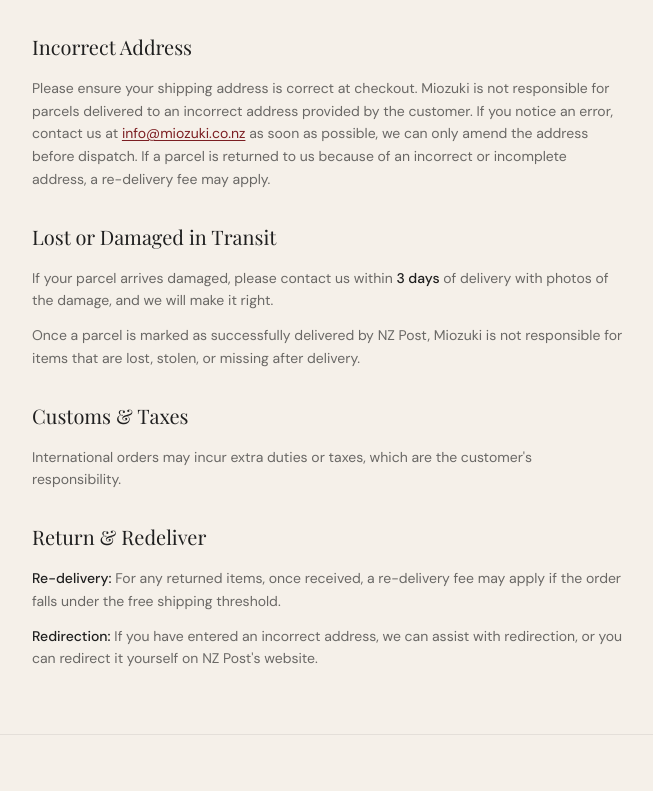
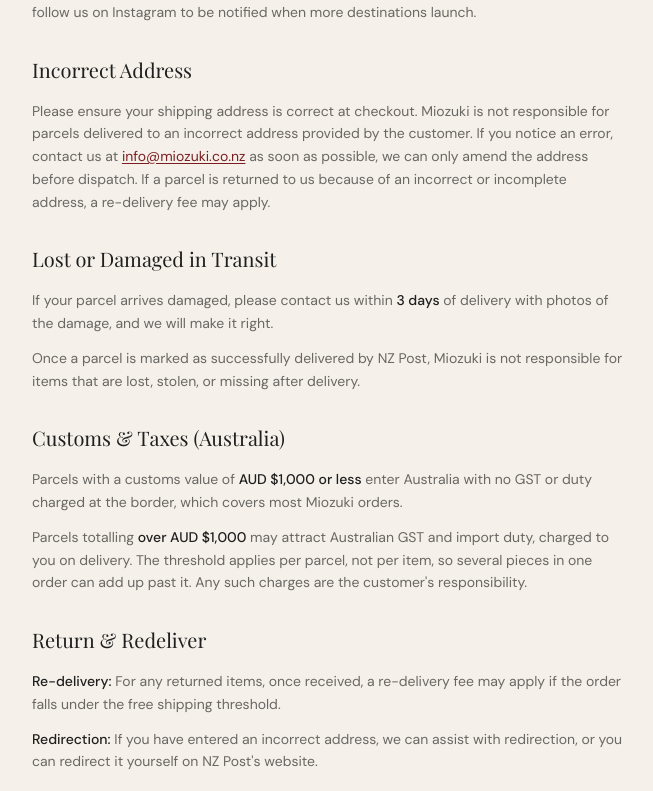
Before and after one commit to reonzpika/miozuki-web, a Next.js app: page /policies/shipping-policy in a window 1280 px wide. Shown: the part 1159-1950 px from the top of the page, without its empty margins (312-965 px from the left). Built offline with nearby package versions, Linux system fonts and the light colour scheme; no server answers; a web font is replaced by a local one.

Commit message:
AU groundwork: cart duty-transparency note keyed to subtotal, AUD-at-checkout messaging, shipping policy customs section, areaServed NZ+AU

```diff
--- a/app/policies/shipping-policy/page.tsx
+++ b/app/policies/shipping-policy/page.tsx
@@ -3,7 +3,8 @@ import Link from 'next/link';
 
 export const metadata: Metadata = {
   title: 'Shipping Policy | Miozuki',
-  description: 'Miozuki NZ shipping rates, delivery times, and made-to-order lead times.',
+  description:
+    'Miozuki shipping to New Zealand and Australia: rates, delivery times, made-to-order lead times, and what AU customers pay at the border.',
 };
 
 export default function ShippingPolicyPage() {
@@ -67,7 +68,7 @@ export default function ShippingPolicyPage() {
           </div>
           <p className="mb-4">
             Delivery times to Australia vary by destination. A tracking number will be emailed to you
-            once your order is dispatched.
+            once your order is dispatched. Australian orders are shown and charged in AUD at checkout.
           </p>
           <p>
             We do not currently ship to other international destinations. Sign up to our newsletter
@@ -106,10 +107,17 @@ export default function ShippingPolicyPage() {
         </div>
 
         <div>
-          <h2 className="font-serif text-xl text-charcoal mb-4">Customs &amp; Taxes</h2>
+          <h2 className="font-serif text-xl text-charcoal mb-4">Customs &amp; Taxes (Australia)</h2>
           <p>
-            International orders may incur extra duties or taxes, which are the customer&apos;s
-            responsibility.
+            Parcels with a customs value of{' '}
+            <strong className="text-charcoal font-medium">AUD $1,000 or less</strong> enter Australia
+            with no GST or duty charged at the border, which covers most Miozuki orders.
+          </p>
+          <p className="mt-3">
+            Parcels totalling <strong className="text-charcoal font-medium">over AUD $1,000</strong>{' '}
+            may attract Australian GST and import duty, charged to you on delivery. The threshold
+            applies per parcel, not per item, so several pieces in one order can add up past it. Any
+            such charges are the customer&apos;s responsibility.
           </p>
         </div>
 
--- a/components/cart-drawer.tsx
+++ b/components/cart-drawer.tsx
@@ -168,8 +168,16 @@ export default function CartDrawer({
               </span>
             </div>
             <p className="text-xs text-charcoal/40">
-              Shipping and taxes calculated at checkout.
+              Shipping and taxes calculated at checkout. We ship to NZ and
+              Australia; AU orders are charged in AUD at checkout.
             </p>
+            {parseFloat(cart.cost.subtotalAmount.amount) >= 1000 && (
+              <p className="text-xs leading-relaxed text-charcoal/55">
+                Shipping to Australia? Parcels totalling over about AUD $1,000
+                may attract Australian GST and duty on delivery. Under that,
+                there are no extra border charges.
+              </p>
+            )}
             <a
               href={checkoutUrl ?? '#'}
               className="block w-full text-center bg-burgundy text-cream py-4 text-xs tracking-[0.2em] uppercase transition-colors hover:bg-accent-hover focus-visible:outline-none focus-visible:ring-2 focus-visible:ring-burgundy/50 focus-visible:ring-offset-2 focus-visible:ring-offset-cream"
```
